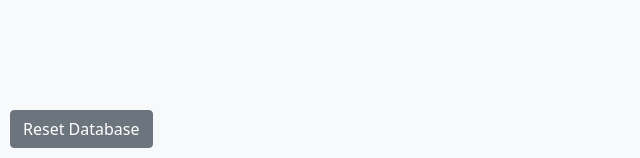
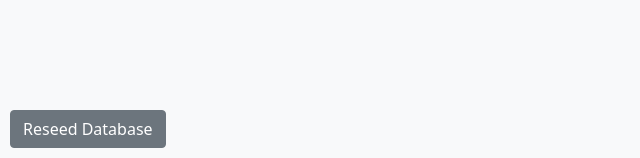
Before and after one commit to NADEE-MJ/cpsc-449-final, a Flask app: page /home in a window 1280 px wide. Shown: the part 642-800 px from the top of the page, without its empty margins (0-640 px from the left). Run offline with Flask 3, Linux system fonts and the light colour scheme; some libraries are stand-ins or nearby versions.

Commit message:
changed button text

```diff
--- a/templates/login.html
+++ b/templates/login.html
@@ -59,7 +59,7 @@
       </div>
     </div>
     <div id="footer">
-      <button onclick="resetDB()" class="btn btn-secondary">Reset Database</button>
+      <button onclick="resetDB()" class="btn btn-secondary">Reseed Database</button>
     </div>
 
     <script src="https://cdn.jsdelivr.net/npm/bootstrap@5.1.3/dist/js/bootstrap.bundle.min.js"></script>
```
